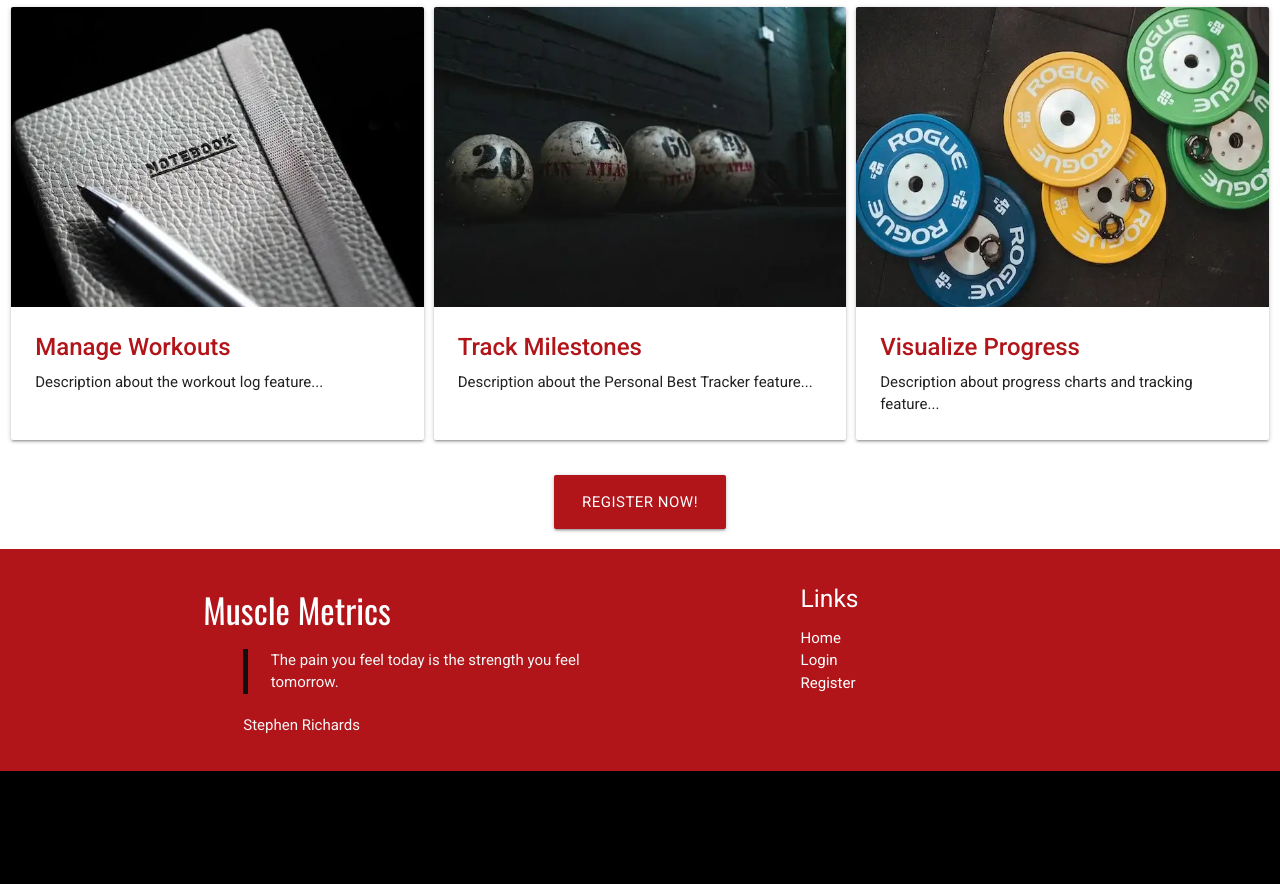
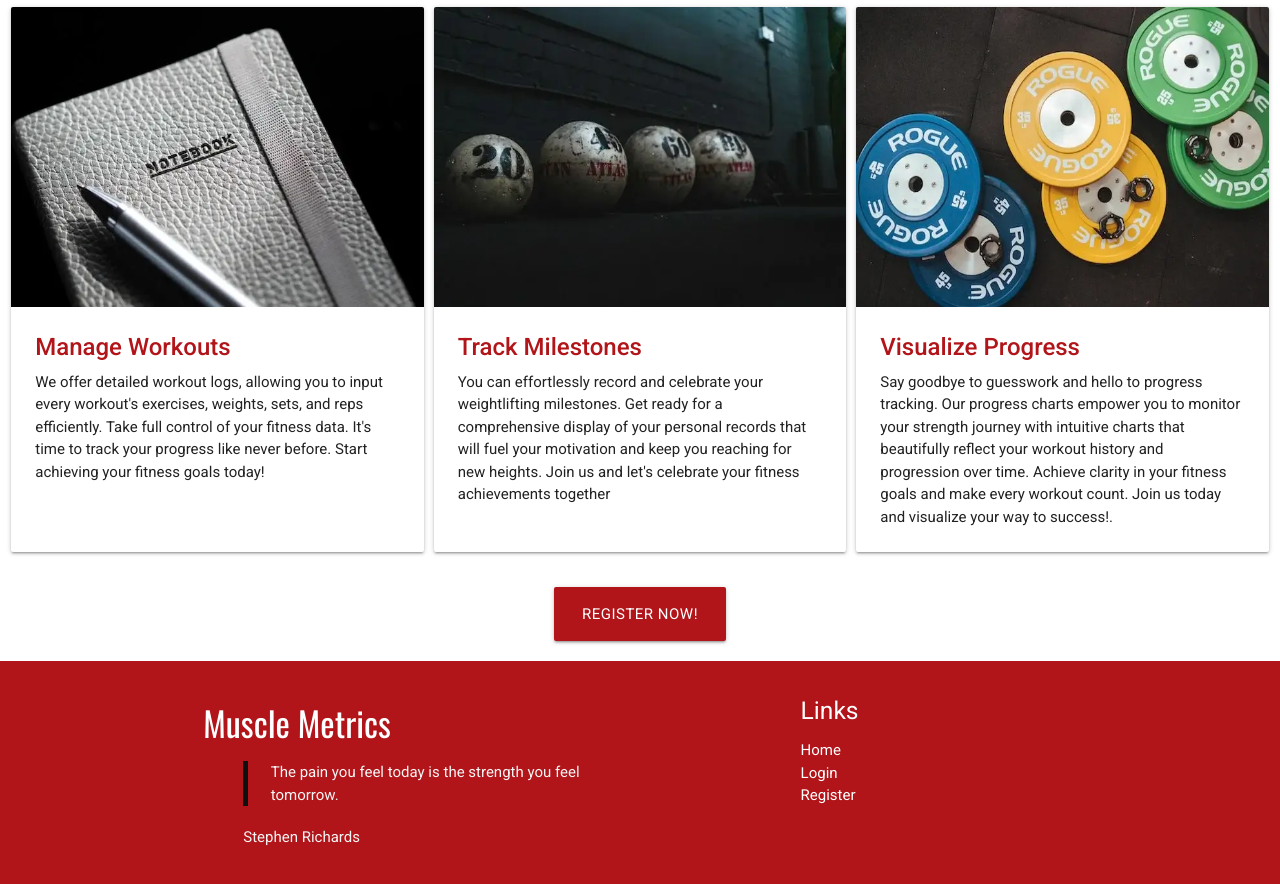
Before and after one commit to Chris-RG1980/code-institute-MSP3, a Flask app: page / in a window 1280 px wide. Shown: the part 865-1749 px from the top of the page. Before the commit the page ends 1636 px from the top, so only its background shows below. Run offline with Flask 3, Linux system fonts and the light colour scheme.

Commit message:
Refactor card content

```diff
--- a/muscle_metrics/templates/home/index.html
+++ b/muscle_metrics/templates/home/index.html
@@ -25,7 +25,7 @@
           </div>
           <div class="card-content">
             <p class="card-title text-red"><strong>Manage Workouts</strong></p>
-            <p>Description about the workout log feature...</p>
+            <p>We offer detailed workout logs, allowing you to input every workout's exercises, weights, sets, and reps efficiently. Take full control of your fitness data. It's time to track your progress like never before. Start achieving your fitness goals today!</p>
           </div>
         </div>
 
@@ -36,7 +36,7 @@
           </div>
           <div class="card-content">
             <p class="card-title text-red"><strong>Track Milestones</strong></p>
-            <p>Description about the Personal Best Tracker feature...</p>
+            <p>You can effortlessly record and celebrate your weightlifting milestones. Get ready for a comprehensive display of your personal records that will fuel your motivation and keep you reaching for new heights. Join us and let's celebrate your fitness achievements together</p>
           </div>
         </div>
 
@@ -47,7 +47,7 @@
           </div>
           <div class="card-content">
             <p class="card-title text-red"><strong>Visualize Progress</strong></p>
-            <p>Description about progress charts and tracking feature...</p>
+            <p>Say goodbye to guesswork and hello to progress tracking. Our progress charts empower you to monitor your strength journey with intuitive charts that beautifully reflect your workout history and progression over time. Achieve clarity in your fitness goals and make every workout count. Join us today and visualize your way to success!.</p>
           </div>
         </div>
       </div>
```
